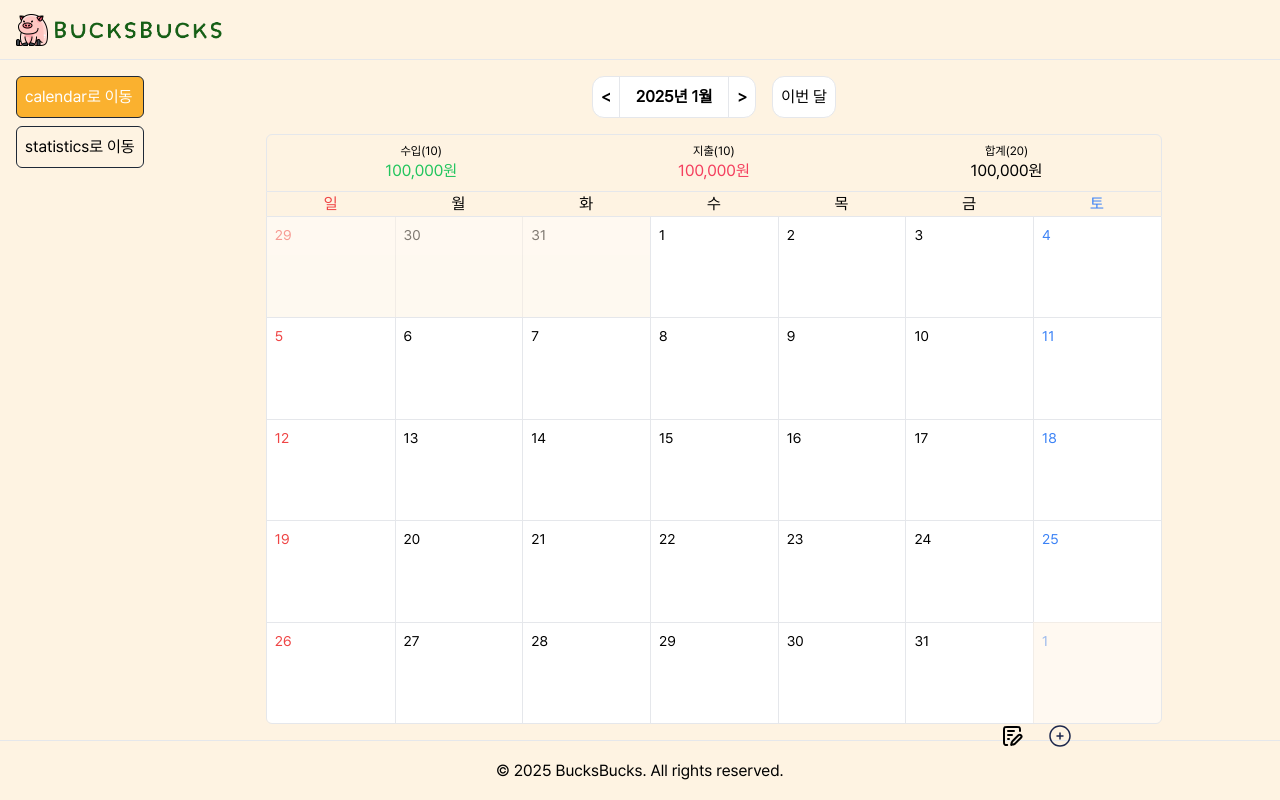
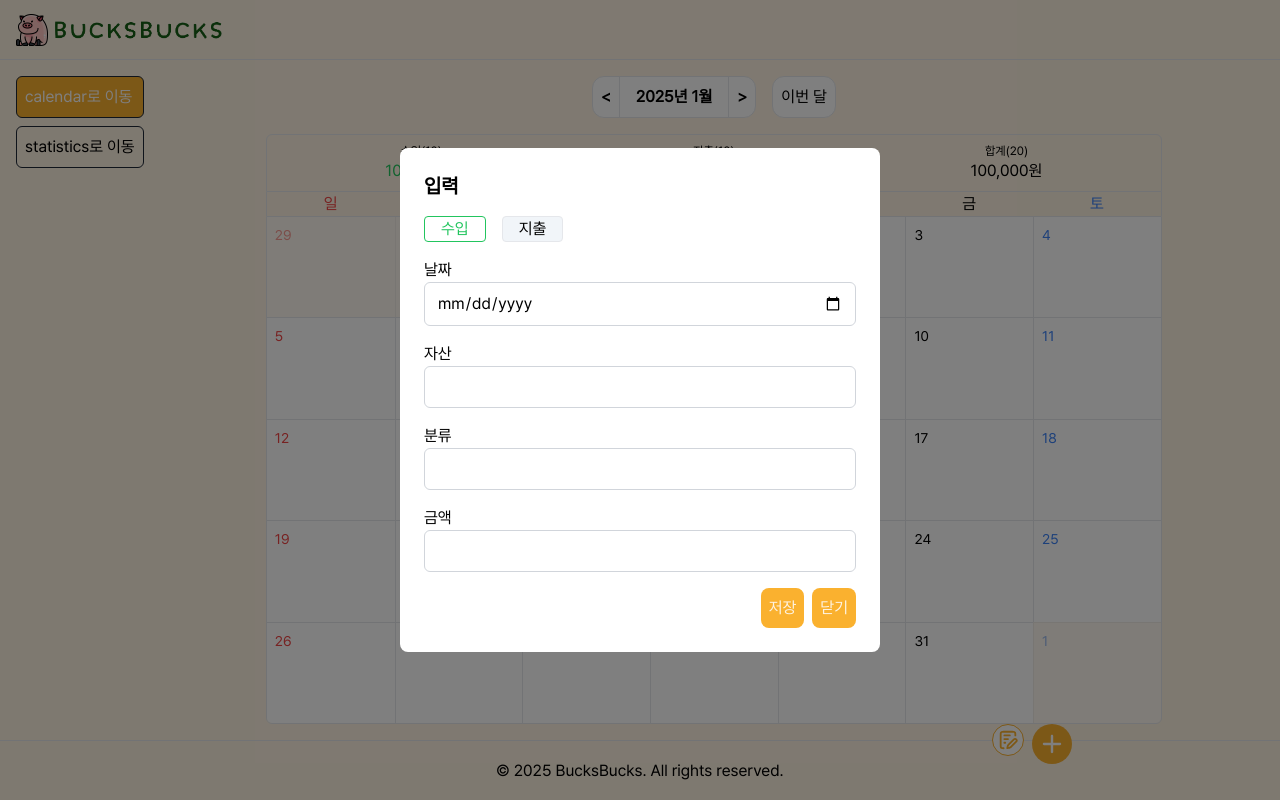
Before and after one commit to jinsoul75/bucksbucks, a React (Vite) app: page /dashboard in a window 1280 px wide. Both pictures are taken after a click on the button 1060 px from the left and 736 px from the top of the page. Built offline with nearby package versions, Linux system fonts and the light colour scheme; no server answers.

Commit message:
wip: 입력 모달 구현중

```diff
--- /dev/null
+++ b/src/components/calendar/modals/AddModal.tsx
@@ -0,0 +1,80 @@
+import FormInput from '@/components/common/input/FormInput';
+import Modal from '@/components/common/modal/Modal';
+import { FormProvider, useForm } from 'react-hook-form';
+import { zodResolver } from '@hookform/resolvers/zod';
+import { useState } from 'react';
+import { z } from 'zod';
+import Button from '@/components/common/button/Button';
+
+interface AddModalProps {
+  onClose: () => void;
+}
+
+const addSchema = z.object({
+  title: z.string().min(1, '제목은 필수 입력입니다.'),
+  content: z.string().min(1, '내용은 필수 입력입니다.'),
+  amount: z.number().min(1, '금액은 필수 입력입니다.'),
+  date: z.string().min(1, '날짜는 필수 입력입니다.'),
+});
+
+type Add = z.infer<typeof addSchema>;
+
+export default function AddModal({ onClose }: AddModalProps) {
+  const [tabState, setTabState] = useState<'income' | 'expense'>('income');
+
+  const methods = useForm<Add>({
+    resolver: zodResolver(addSchema),
+    mode: 'onChange',
+  });
+
+  const onSubmit = (data: Add) => {
+    console.log(data);
+  };
+
+  return (
+    <Modal onClose={onClose}>
+      <div className="fixed top-1/2 left-1/2 -translate-x-1/2 -translate-y-1/2 bg-white rounded-lg p-6 w-[480px] space-y-4">
+        <h2 className="text-xl font-bold">입력</h2>
+
+        <div className="flex items-center gap-4">
+          <button
+            className={`px-4 border rounded  ${
+              tabState === 'income'
+                ? 'bg-white border-finance-income text-finance-income'
+                : 'bg-slate-100 '
+            }`}
+            onClick={() => setTabState('income')}
+          >
+            수입
+          </button>
+          <button
+            className={`px-4 border rounded ${
+              tabState === 'expense'
+                ? 'bg-white border-finance-expense text-finance-expense'
+                : 'bg-slate-100 '
+            }`}
+            onClick={() => setTabState('expense')}
+          >
+            지출
+          </button>
+        </div>
+
+        <FormProvider {...methods}>
+          <form className="space-y-4" onSubmit={methods.handleSubmit(onSubmit)}>
+            <FormInput name="date" label="날짜" type="date" />
+            <FormInput name="title" label="자산" type="text" />
+            <FormInput name="content" label="분류" type="text" />
+            <FormInput name="amount" label="금액" type="number" />
+
+            <div className="flex justify-end gap-2">
+              <Button type="submit">저장</Button>
+              <Button type="button" onClick={onClose}>
+                닫기
+              </Button>
+            </div>
+          </form>
+        </FormProvider>
+      </div>
+    </Modal>
+  );
+}
--- /dev/null
+++ b/src/components/calendar/modals/DailyListModal.tsx
@@ -0,0 +1,21 @@
+import Modal from '@/components/common/modal/Modal';
+
+interface DailyListModalProps {
+  onClose: () => void;
+}
+
+export default function DailyListModal({ onClose }: DailyListModalProps) {
+  return (
+    <Modal onClose={onClose}>
+      <div className="fixed top-1/2 left-1/2 -translate-x-1/2 -translate-y-1/2 bg-white rounded-lg p-6 w-[480px]">
+        <h2 className="text-xl font-bold mb-4">일정 추가</h2>
+
+        <ul>
+          <li>1</li>
+          <li>2</li>
+          <li>3</li>
+        </ul>
+      </div>
+    </Modal>
+  );
+}
--- /dev/null
+++ b/src/components/calendar/modals/MemoModal.tsx
@@ -0,0 +1,29 @@
+import Modal from '@/components/common/modal/Modal';
+
+interface MemoModalProps {
+  onClose: () => void;
+}
+
+export default function MemoModal({ onClose }: MemoModalProps) {
+  return (
+    <Modal onClose={onClose}>
+      <div className="fixed top-1/2 left-1/2 -translate-x-1/2 -translate-y-1/2 bg-white rounded-lg p-6 w-[400px]">
+        <h2 className="text-xl font-bold mb-4">메모</h2>
+
+        {/* 모달 내용 */}
+        <div className="space-y-4">
+          <textarea
+            placeholder="메모를 입력하세요"
+            className="w-full border p-2 rounded h-40"
+          />
+          <div className="flex justify-end gap-2">
+            <button onClick={onClose} className="px-4 py-2 border rounded">
+              닫기
+            </button>
+            <button className="px-4 py-2 bg-yellow-dark text-white rounded">저장</button>
+          </div>
+        </div>
+      </div>
+    </Modal>
+  );
+}
--- a/src/components/common/button/IconButton.tsx
+++ b/src/components/common/button/IconButton.tsx
@@ -2,12 +2,5 @@ export default function IconButton({
   icon,
   ...props
 }: { icon: React.ReactNode } & React.ButtonHTMLAttributes<HTMLButtonElement>) {
-  return (
-    <button
-      className="bg-yellow-dark text-yellow-light p-2 rounded-lg hover:bg-yellow-hover transition-colors duration-200"
-      {...props}
-    >
-      {icon}
-    </button>
-  );
+  return <button {...props}>{icon}</button>;
 }
--- /dev/null
+++ b/src/components/common/modal/Modal.tsx
@@ -0,0 +1,16 @@
+import { createPortal } from 'react-dom';
+
+interface ModalProps {
+  onClose: () => void;
+  children: React.ReactNode;
+}
+
+export default function Modal({ onClose, children }: ModalProps) {
+  return createPortal(
+    <div className="fixed inset-0 z-50">
+      <div className="absolute inset-0 bg-black/50" onClick={onClose} />
+      <div className="relative z-10">{children}</div>
+    </div>,
+    document.body,
+  );
+}
--- a/src/pages/dashboard/Calendar.tsx
+++ b/src/pages/dashboard/Calendar.tsx
@@ -1,15 +1,38 @@
+import { useModalStore } from '@/store/useModalStore';
+
 import CalendarBody from '@/components/calendar/CalendarBody';
 import IconButton from '@/components/common/button/IconButton';
 import AddIcon from '@/assets/icons/add.svg?react';
 import MemoIcon from '@/assets/icons/memo.svg?react';
+import MemoModal from '@/components/calendar/modals/MemoModal';
+import AddModal from '@/components/calendar/modals/AddModal';
 
 export default function Calendar() {
+  const {
+    openAddModal,
+    openMemoModal,
+    closeAddModal,
+    closeMemoModal,
+    isAddModalOpen,
+    isMemoModalOpen,
+  } = useModalStore();
+
   return (
     <section className="flex flex-col gap-4 flex-1">
       <div className="relative flex-1">
         <CalendarBody />
-        <IconButton icon={<AddIcon />} className="w-6 h-6 absolute right-48" />
-        <IconButton icon={<MemoIcon />} className="w-6 h-6 absolute right-60" />
+        <IconButton
+          onClick={openAddModal}
+          icon={<AddIcon />}
+          className="rounded-full bg-yellow-dark w-10 h-10 absolute right-48 text-white "
+        />
+        <IconButton
+          onClick={openMemoModal}
+          icon={<MemoIcon />}
+          className="rounded-full bg-white border border-yellow-dark p-1 w-8 h-8 absolute right-60 text-yellow-dark"
+        />
+        {isAddModalOpen && <AddModal onClose={closeAddModal} />}
+        {isMemoModalOpen && <MemoModal onClose={closeMemoModal} />}
       </div>
     </section>
   );
--- /dev/null
+++ b/src/store/useModalStore.ts
@@ -0,0 +1,19 @@
+import { create } from 'zustand';
+
+interface ModalState {
+  isAddModalOpen: boolean;
+  isMemoModalOpen: boolean;
+  openAddModal: () => void;
+  closeAddModal: () => void;
+  openMemoModal: () => void;
+  closeMemoModal: () => void;
+}
+
+export const useModalStore = create<ModalState>((set) => ({
+  isAddModalOpen: false,
+  isMemoModalOpen: false,
+  openAddModal: () => set({ isAddModalOpen: true }),
+  closeAddModal: () => set({ isAddModalOpen: false }),
+  openMemoModal: () => set({ isMemoModalOpen: true }),
+  closeMemoModal: () => set({ isMemoModalOpen: false }),
+}));
```
Also changed, not shown: src/assets/icons/add.svg, src/assets/icons/memo.svg.
